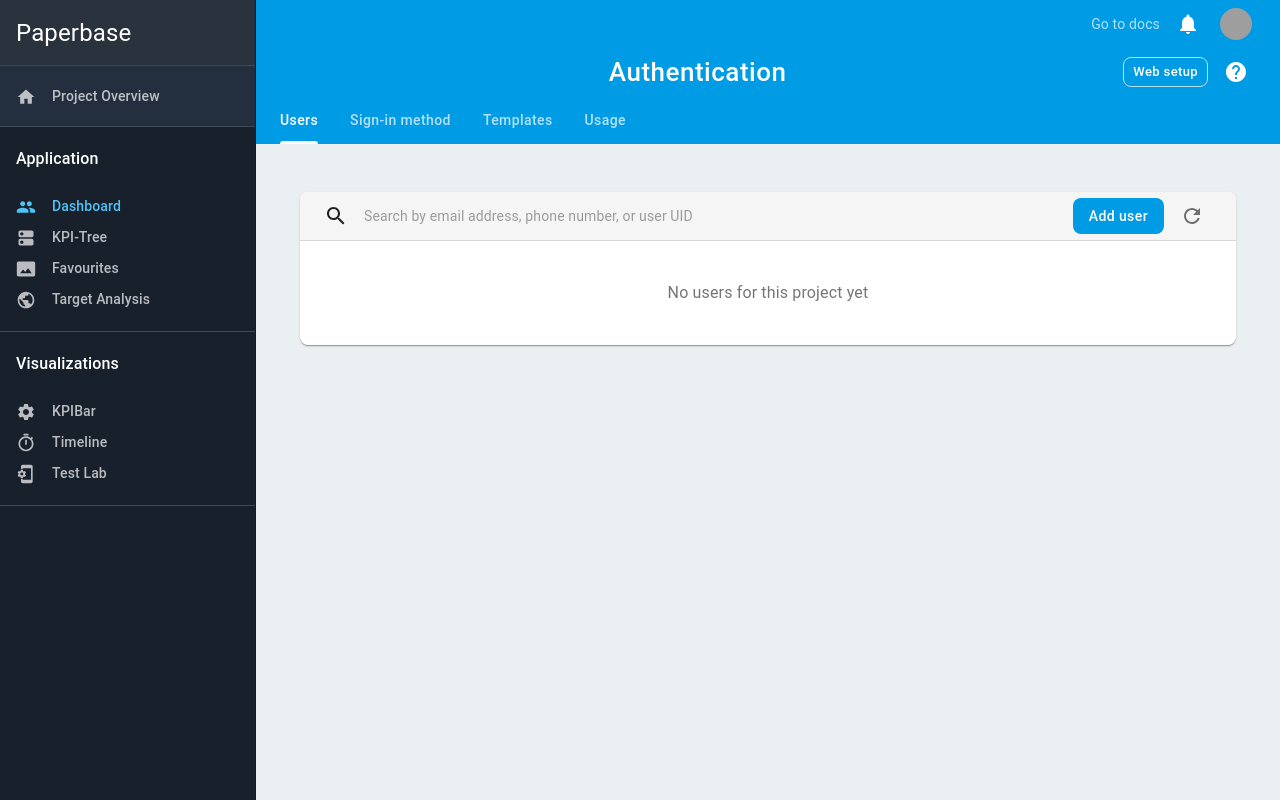
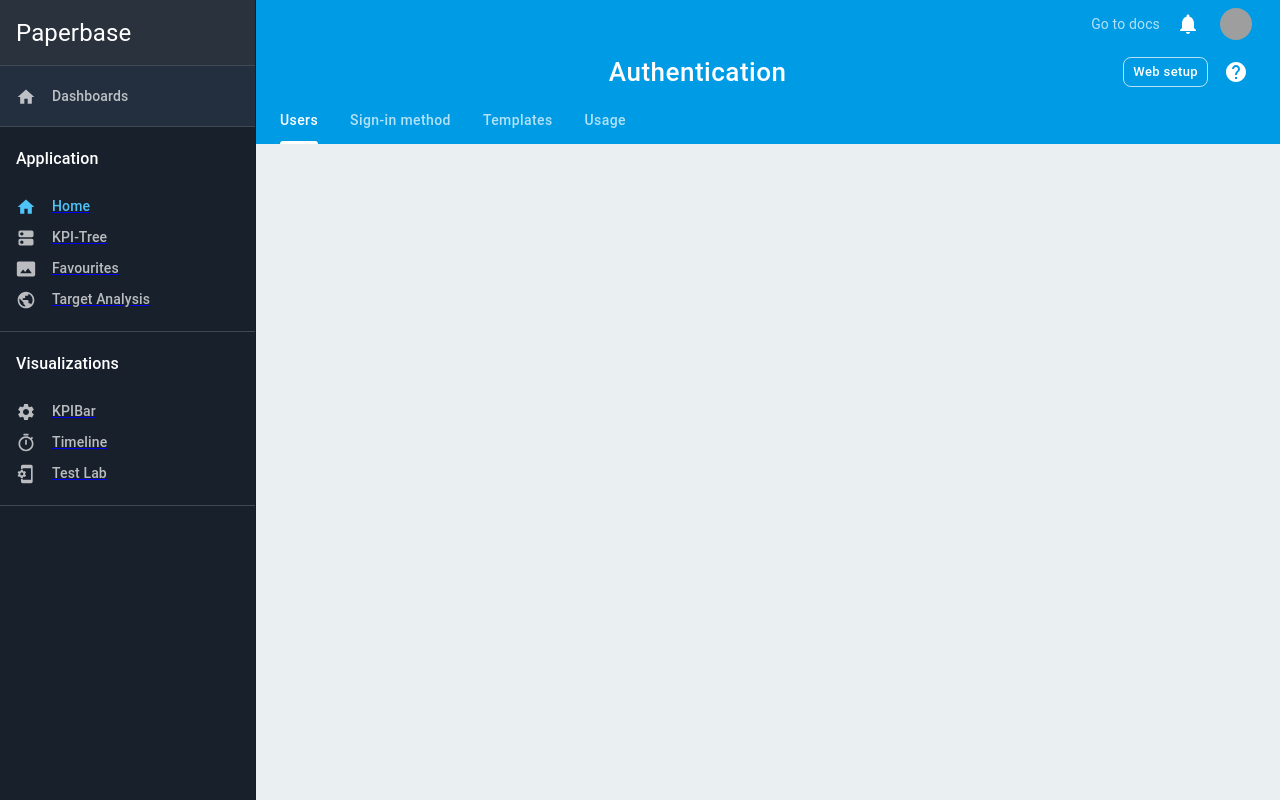
Before and after one commit to nilshoell/dashboard-pwa, a React (Create React App) app: page / in a window 1280 px wide. Built offline with nearby package versions, Linux system fonts and the light colour scheme; grey boxes are pictures that could not be loaded.

Commit message:
Added first router

```diff
--- a/package.json
+++ b/package.json
@@ -11,6 +11,7 @@
     "d3": "^6.2.0",
     "react": "^17.0.1",
     "react-dom": "^17.0.1",
+    "react-router-dom": "^5.2.0",
     "react-scripts": "4.0.1",
     "web-vitals": "^0.2.4"
   },
--- a/src/App.js
+++ b/src/App.js
@@ -4,6 +4,14 @@ import logo from './logo.svg';
 import './App.css';
 import './Template/Paperbase.js';
 import Paperbase from './Template/Paperbase.js';
+import {
+  BrowserRouter as Router,
+  Switch,
+  Route,
+  Link
+} from "react-router-dom";
+
+// Pages
 import Dashboard from './Dashboard/index';
 
 function App() {
--- a/src/Template/Navigator.js
+++ b/src/Template/Navigator.js
@@ -19,22 +19,29 @@ import TimerIcon from '@material-ui/icons/Timer';
 import SettingsIcon from '@material-ui/icons/Settings';
 import PhonelinkSetupIcon from '@material-ui/icons/PhonelinkSetup';
 
+import {
+  BrowserRouter as Router,
+  Switch,
+  Route,
+  Link
+} from "react-router-dom";
+
 const categories = [
   {
     id: 'Application',
     children: [
-      { id: 'Dashboard', icon: <PeopleIcon />, active: true },
-      { id: 'KPI-Tree', icon: <DnsRoundedIcon /> },
-      { id: 'Favourites', icon: <PermMediaOutlinedIcon /> },
-      { id: 'Target Analysis', icon: <PublicIcon /> },
+      { id: 'Home', link: '.', icon: <HomeIcon />, active: true },
+      { id: 'KPI-Tree', link: 'kpi-tree', icon: <DnsRoundedIcon /> },
+      { id: 'Favourites', link: 'favourites', icon: <PermMediaOutlinedIcon /> },
+      { id: 'Target Analysis', link: 'target-analysis', icon: <PublicIcon /> },
     ],
   },
   {
     id: 'Visualizations',
     children: [
-      { id: 'KPIBar', icon: <SettingsIcon /> },
-      { id: 'Timeline', icon: <TimerIcon /> },
-      { id: 'Test Lab', icon: <PhonelinkSetupIcon /> },
+      { id: 'KPIBar', link: 'kpi-bar', icon: <SettingsIcon /> },
+      { id: 'Timeline', link: 'timeline', icon: <TimerIcon /> },
+      { id: 'Test Lab', link: 'test-lab', icon: <PhonelinkSetupIcon /> },
     ],
   },
 ];
@@ -84,6 +91,7 @@ function Navigator(props) {
   const { classes, ...other } = props;
 
   return (
+    <Router>
     <Drawer variant="permanent" {...other}>
       <List disablePadding>
         <ListItem className={clsx(classes.firebase, classes.item, classes.itemCategory)}>
@@ -98,7 +106,7 @@ function Navigator(props) {
               primary: classes.itemPrimary,
             }}
           >
-            Project Overview
+            Dashboards
           </ListItemText>
         </ListItem>
         {categories.map(({ id, children }) => (
@@ -112,7 +120,8 @@ function Navigator(props) {
                 {id}
               </ListItemText>
             </ListItem>
-            {children.map(({ id: childId, icon, active }) => (
+            {children.map(({ id: childId, link, icon, active }) => (
+              <Link to={link}>
                 <ListItem
                   key={childId}
                   button
@@ -127,6 +136,7 @@ function Navigator(props) {
                     {childId}
                   </ListItemText>
                 </ListItem>
+              </Link>
             ))}
 
             <Divider className={classes.divider} />
@@ -134,6 +144,7 @@ function Navigator(props) {
         ))}
       </List>
     </Drawer>
+    </Router>
   );
 }
 
--- a/src/Template/Paperbase.js
+++ b/src/Template/Paperbase.js
@@ -189,7 +189,7 @@ function Paperbase(props) {
         <div className={classes.app}>
           <Header onDrawerToggle={handleDrawerToggle} />
           <main className={classes.main}>
-            <Content />
+            {/* <Content /> */}
           </main>
           <footer className={classes.footer}>
             {/* <Copyright /> */}
```
Also changed, not shown: 1 other file (tests, documents, lock files or other folders). Lines whose indentation alone changed are shown as unchanged.
